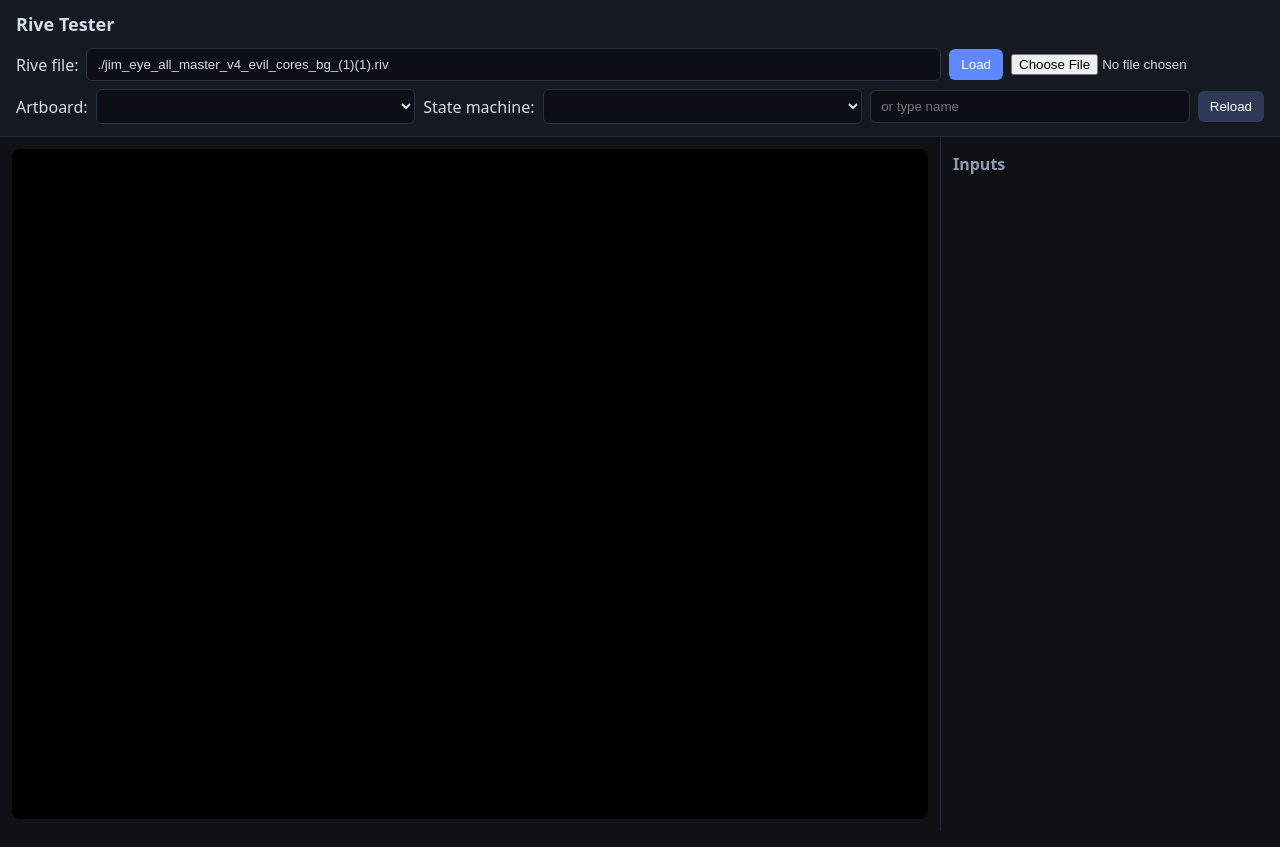
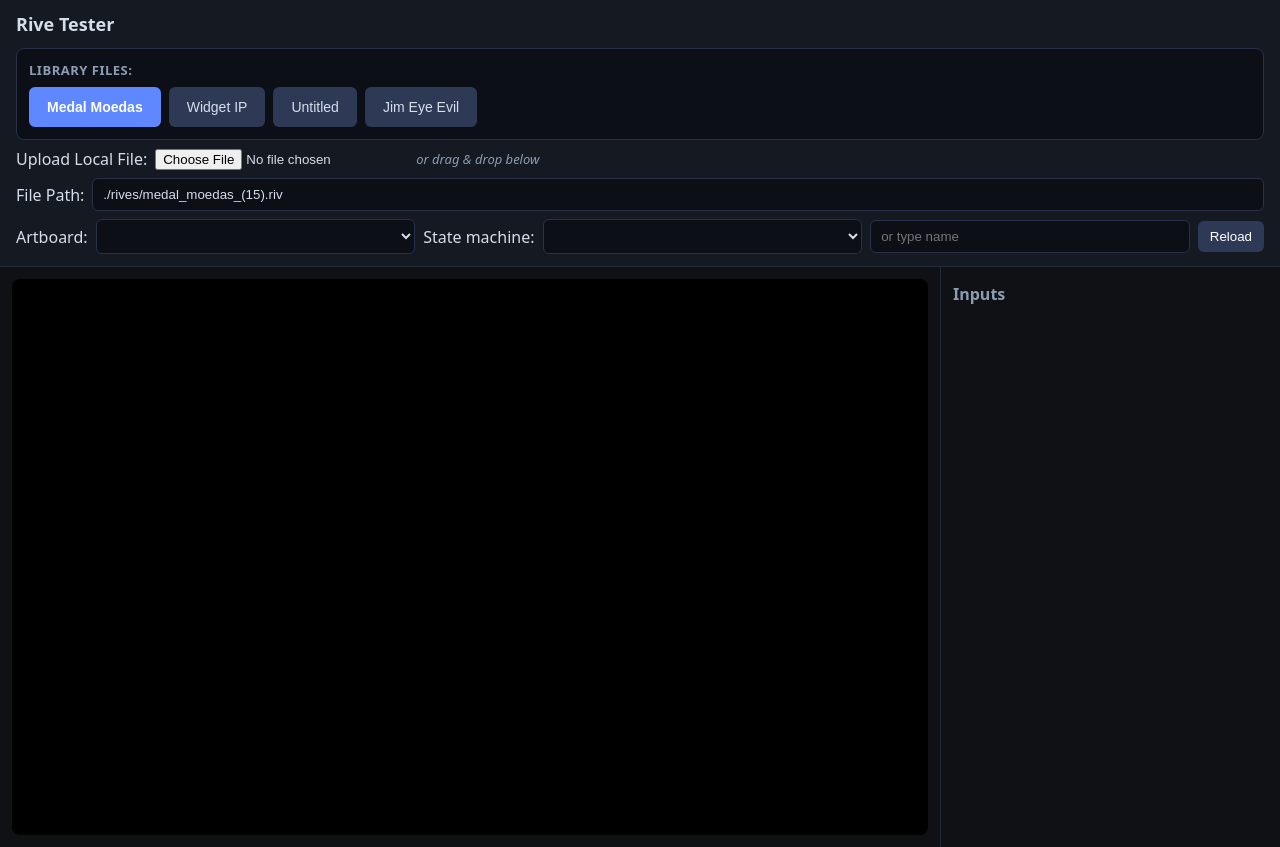
Before and after one commit to AlecrimCloudwalk/rive-previewer, a plain HTML site: page index.html in a window 1280 px wide. Drawn offline with Linux system fonts and the light colour scheme.

Commit message:
Add library browser with file selection and local upload support
- Added library section to browse and select Rive files from rives folder
- Implemented local file upload with drag & drop support
- Enhanced UI with active state indicators and improved layout
- Updated README with comprehensive documentation
- Added .gitignore for system files

```diff
--- a/index.html
+++ b/index.html
@@ -11,12 +11,23 @@
 <body>
   <header class="app-header">
     <h1>Rive Tester</h1>
+
+    <div class="library-section">
+      <label>Library Files:</label>
+      <div id="libraryFiles" class="library-files"></div>
+    </div>
+
     <div class="file-row">
-      <label for="filePath">Rive file:</label>
-      <input id="filePath" type="text" class="file-input" value="./jim_eye_all_master_v4_evil_cores_bg_(1)(1).riv" />
-      <button id="loadBtn" class="btn">Load</button>
+      <label for="fileChooser">Upload Local File:</label>
       <input id="fileChooser" type="file" accept=".riv" />
+      <span class="or-text">or drag & drop below</span>
     </div>
+
+    <div class="file-row">
+      <label for="filePath">File Path:</label>
+      <input id="filePath" type="text" class="file-input" readonly />
+    </div>
+
     <div class="sm-row">
       <span>Artboard:</span>
       <select id="artboardSelect" class="sm-input"></select>
--- a/main.js
+++ b/main.js
@@ -2,13 +2,21 @@
 
 const canvas = document.getElementById('riveCanvas');
 const inputsContainer = document.getElementById('inputsContainer');
-const loadBtn = document.getElementById('loadBtn');
 const reloadBtn = document.getElementById('reloadBtn');
 const filePathInput = document.getElementById('filePath');
 const fileChooser = document.getElementById('fileChooser');
 const smNameInput = document.getElementById('smName');
 const artboardSelect = document.getElementById('artboardSelect');
 const smSelect = document.getElementById('smSelect');
+const libraryFilesContainer = document.getElementById('libraryFiles');
+
+// Library files from the rives folder
+const LIBRARY_FILES = [
+  { name: 'Medal Moedas', path: './rives/medal_moedas_(15).riv' },
+  { name: 'Widget IP', path: './rives/widgetip.riv' },
+  { name: 'Untitled', path: './rives/untitledasdasd.riv' },
+  { name: 'Jim Eye Evil', path: './jim_eye_all_master_v4_evil_cores_bg_(1).riv' },
+];
 
 /** @type {import('@rive-app/canvas').Rive | null} */
 let riveInstance = null;
@@ -16,6 +24,7 @@ let currentSMName = null;
 let currentArtboardName = null;
 let inputNameToController = new Map();
 let selectedRivBuffer = null;
+let currentLibraryFile = null;
 
 function disposeRive() {
   if (riveInstance) {
@@ -287,8 +296,36 @@ async function loadRive() {
   }
 }
 
+// Populate library files
+function populateLibraryFiles() {
+  libraryFilesContainer.innerHTML = '';
+  LIBRARY_FILES.forEach((file, index) => {
+    const btn = document.createElement('button');
+    btn.className = 'library-file';
+    btn.textContent = file.name;
+    btn.dataset.path = file.path;
+    btn.dataset.index = index;
+    btn.addEventListener('click', () => selectLibraryFile(file, btn));
+    libraryFilesContainer.appendChild(btn);
+  });
+}
+
+function selectLibraryFile(file, btn) {
+  // Clear any uploaded file buffer
+  selectedRivBuffer = null;
+  currentLibraryFile = file.path;
+
+  // Update UI
+  document.querySelectorAll('.library-file').forEach(b => b.classList.remove('active'));
+  btn.classList.add('active');
+  filePathInput.value = file.path;
+  fileChooser.value = '';
+
+  // Load the file
+  loadRive();
+}
+
 // Wire UI
-loadBtn.addEventListener('click', loadRive);
 reloadBtn.addEventListener('click', loadRive);
 
 // Local file chooser avoids CORS by providing ArrayBuffer directly to the Rive runtime
@@ -296,6 +333,11 @@ async function handleRiveFile(file) {
   if (!file) return;
   try {
     selectedRivBuffer = await file.arrayBuffer();
+    currentLibraryFile = null;
+
+    // Clear library selection
+    document.querySelectorAll('.library-file').forEach(b => b.classList.remove('active'));
+
     filePathInput.value = file.name;
     await loadRive();
   } catch (err) {
@@ -345,7 +387,16 @@ dropZone.addEventListener('drop', async (e) => {
 
 // Auto-load on first paint
 window.addEventListener('DOMContentLoaded', () => {
-  loadRive();
+  populateLibraryFiles();
+
+  // Auto-select first library file
+  if (LIBRARY_FILES.length > 0) {
+    const firstBtn = libraryFilesContainer.querySelector('.library-file');
+    if (firstBtn) {
+      selectLibraryFile(LIBRARY_FILES[0], firstBtn);
+    }
+  }
+
   artboardSelect.addEventListener('change', () => loadRive());
   smSelect.addEventListener('change', () => loadRive());
 });
--- a/styles.css
+++ b/styles.css
@@ -25,6 +25,61 @@ body {
 }
 
 .app-header h1 { margin: 0 0 4px 0; font-size: 18px; }
+
+.library-section {
+  display: flex;
+  flex-direction: column;
+  gap: 8px;
+  padding: 12px;
+  background: #0c0f16;
+  border: 1px solid #283149;
+  border-radius: 8px;
+}
+
+.library-section label {
+  font-size: 13px;
+  color: var(--muted);
+  font-weight: 600;
+  text-transform: uppercase;
+  letter-spacing: 0.5px;
+}
+
+.library-files {
+  display: flex;
+  gap: 8px;
+  flex-wrap: wrap;
+}
+
+.library-file {
+  background: var(--accent-2);
+  color: var(--text);
+  border: 2px solid transparent;
+  border-radius: 6px;
+  padding: 10px 16px;
+  cursor: pointer;
+  transition: all 0.2s ease;
+  font-size: 14px;
+  white-space: nowrap;
+}
+
+.library-file:hover {
+  background: #3a4764;
+  border-color: var(--accent);
+}
+
+.library-file.active {
+  background: var(--accent);
+  border-color: var(--accent);
+  color: white;
+  font-weight: 600;
+}
+
+.or-text {
+  color: var(--muted);
+  font-size: 13px;
+  font-style: italic;
+}
+
 .file-row, .sm-row { display: flex; gap: 8px; align-items: center; flex-wrap: wrap; }
 .file-input, .sm-input {
   flex: 1;
@@ -45,7 +100,7 @@ body {
 .btn-secondary { background: var(--accent-2); }
 .btn:disabled { opacity: 0.6; cursor: not-allowed; }
 
-.app-main { display: grid; grid-template-columns: 1fr 340px; height: calc(100% - 106px); min-height: 480px; }
+.app-main { display: grid; grid-template-columns: 1fr 340px; height: calc(100vh - 220px); min-height: 480px; }
 
 .stage { display: grid; place-items: center; padding: 12px; position: relative; }
 canvas { width: 100%; height: 100%; max-height: 100%; background: #000; border-radius: 8px; }
```
Also changed, not shown: 5 other files.
